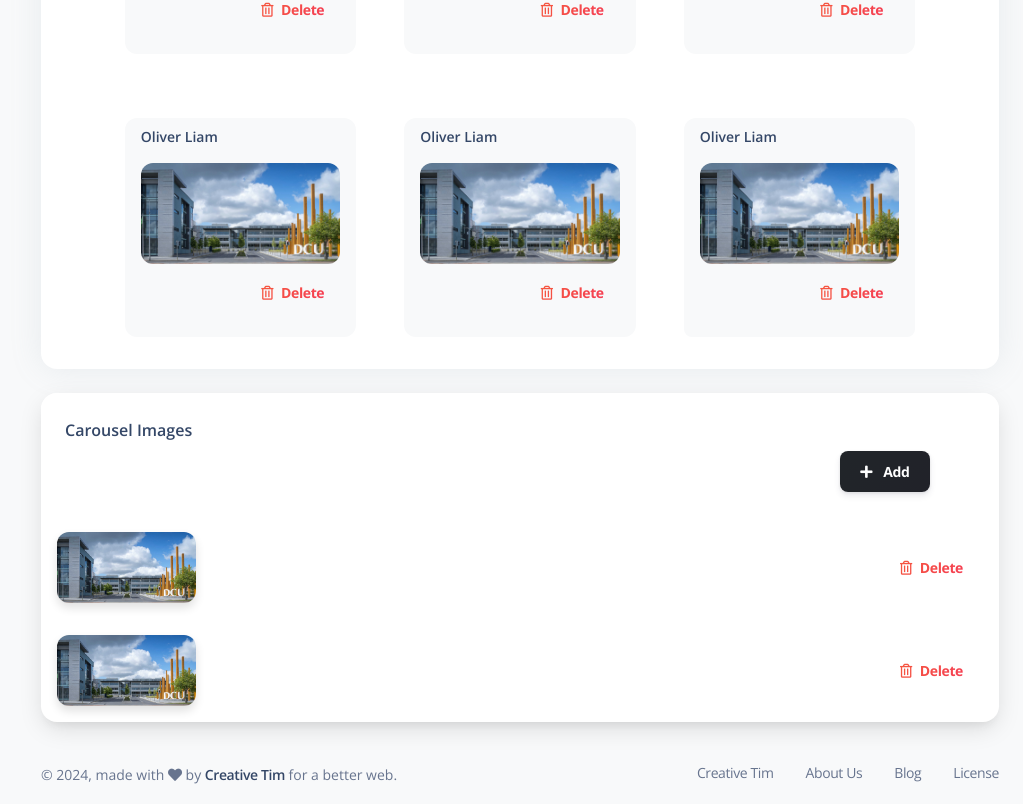
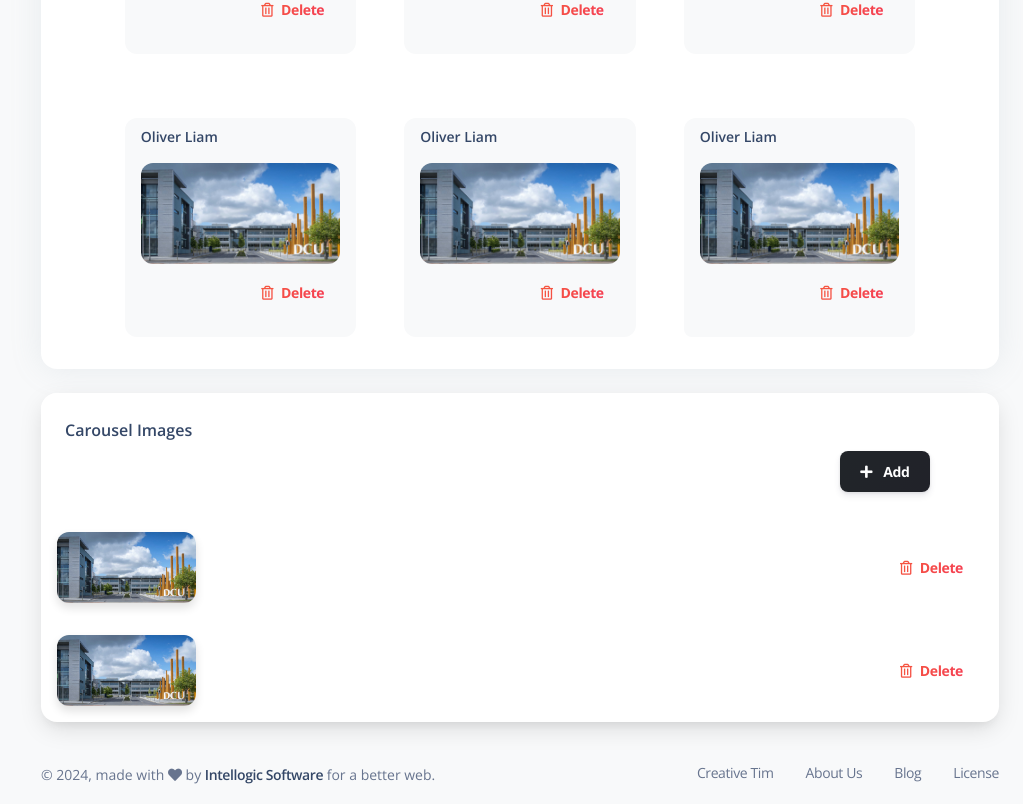
Before and after one commit to Yakshith966/vue-dashboard, a Vue app in the folder vue-argon-dashboard-main/: page /tables in a window 1280 px wide. Shown: the part 892-1696 px from the top of the page, without its empty margins (257-1280 px from the left). Built offline with nearby package versions, Linux system fonts and the light colour scheme; no server answers.

Commit message:
minor changes

```diff
--- a/vue-argon-dashboard-main/public/index.html
+++ b/vue-argon-dashboard-main/public/index.html
@@ -19,7 +19,7 @@ Coded by www.creative-tim.com
     <meta http-equiv="X-UA-Compatible" content="IE=edge" />
     <meta name="viewport" content="width=device-width,initial-scale=1.0" />
     <link rel="icon" href="<%= BASE_URL %>favicon.png" />
-    <title>Vue Argon Dashboard 2 by Creative Tim</title>
+    <title>Bharath Agro</title>
 
     <link
       href="https://fonts.googleapis.com/css?family=Open+Sans:300,400,600,700"
--- a/vue-argon-dashboard-main/src/examples/Footer.vue
+++ b/vue-argon-dashboard-main/src/examples/Footer.vue
@@ -11,10 +11,10 @@
             {{ new Date().getFullYear() }}, made with
             <i class="fa fa-heart"></i> by
             <a
-              href="https://www.creative-tim.com"
+              href="https://intellogicsoftware.com/"
               class="font-weight-bold"
               target="_blank"
-              >Creative Tim</a
+              >Intellogic Software</a
             >
             for a better web.
           </div>
```
